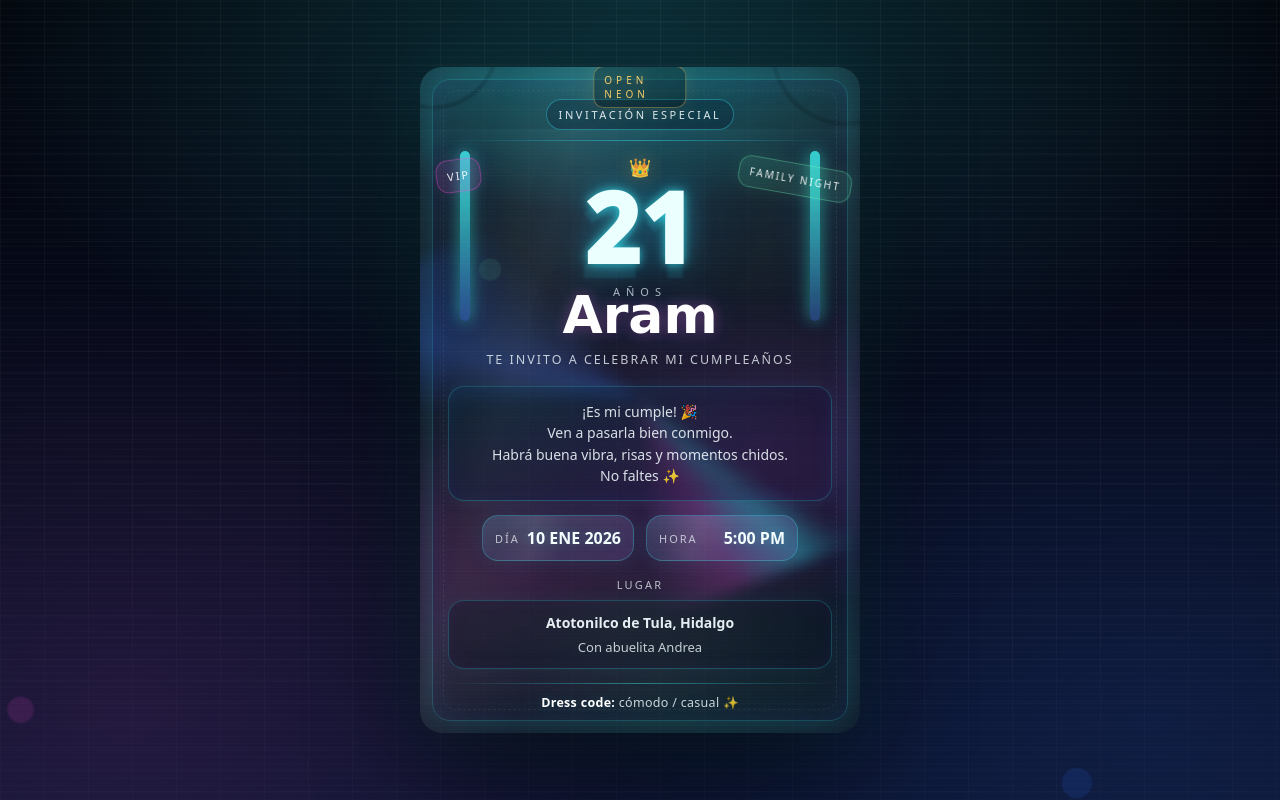
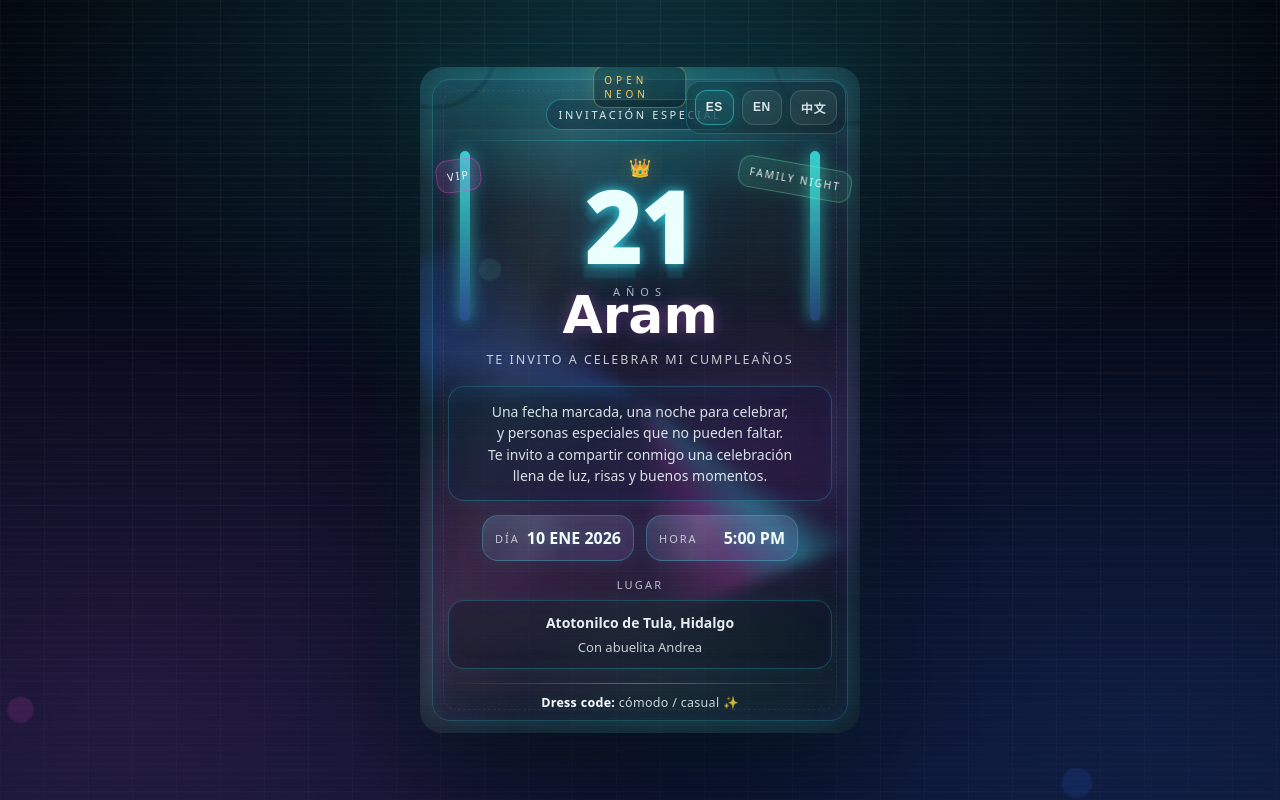
Before and after one commit to Robert1401/invitacion-roberto, a plain HTML site: page index.html in a window 1280 px wide. Drawn offline with Linux system fonts and the light colour scheme.

Commit message:
Add language switcher ES/EN/ZH

```diff
--- a/index.html
+++ b/index.html
@@ -26,8 +26,15 @@
     <div class="bg-glow"></div>
     <div class="frame"></div>
 
+    <!-- Selector idioma -->
+    <div class="langbar" aria-label="Selector de idioma">
+      <button class="langbtn" data-lang="es" type="button">ES</button>
+      <button class="langbtn" data-lang="en" type="button">EN</button>
+      <button class="langbtn" data-lang="zh" type="button">中文</button>
+    </div>
+
     <header class="top">
-      <div class="pill">INVITACIÓN ESPECIAL</div>
+      <div class="pill" data-i18n="pill">INVITACIÓN ESPECIAL</div>
       <div class="divider"></div>
     </header>
 
@@ -36,16 +43,15 @@
         <div class="age-badge" aria-hidden="true">👑</div>
         <div class="age-shadow">21</div>
         <div class="age">21</div>
-        <div class="age-caption">AÑOS</div>
+        <div class="age-caption" data-i18n="years">AÑOS</div>
       </div>
 
       <div class="name">Aram</div>
-      <div class="subtitle">Te invito a celebrar mi cumpleaños</div>
+      <div class="subtitle" data-i18n="subtitle">Te invito a celebrar mi cumpleaños</div>
     </section>
 
-    <!-- MENSAJE (rotador) -->
     <section class="message">
-      <p id="msg">
+      <p id="msg" data-i18n="message">
         Una fecha marcada, una noche para celebrar,<br />
         y personas especiales que no pueden faltar.<br />
         Te invito a compartir conmigo una celebración<br />
@@ -55,45 +61,127 @@
 
     <section class="chips">
       <div class="chip">
-        <span class="chip-label">DÍA</span>
-        <span class="chip-value">10 ENE 2026</span>
+        <span class="chip-label" data-i18n="dayLabel">DÍA</span>
+        <span class="chip-value" id="dateValue">10 ENE 2026</span>
       </div>
       <div class="chip">
-        <span class="chip-label">HORA</span>
-        <span class="chip-value">5:00 PM</span>
+        <span class="chip-label" data-i18n="timeLabel">HORA</span>
+        <span class="chip-value" id="timeValue">5:00 PM</span>
       </div>
     </section>
 
     <section class="place">
-      <div class="place-title">LUGAR</div>
+      <div class="place-title" data-i18n="placeLabel">LUGAR</div>
       <div class="place-box">
-        <div class="place-main">Atotonilco de Tula, Hidalgo</div>
-        <div class="place-sub">Con abuelita Andrea</div>
+        <div class="place-main" id="placeMain">Atotonilco de Tula, Hidalgo</div>
+        <div class="place-sub" id="placeSub" data-i18n="placeSub">Con abuelita Andrea</div>
       </div>
     </section>
 
     <footer class="bottom">
       <div class="divider"></div>
-      <div class="note">
+      <div class="note" data-i18n="footer">
         <strong>Dress code:</strong> cómodo / casual ✨
       </div>
     </footer>
 
   </main>
 
-  <!-- Rotador automático de frases (opcional, pero padre) -->
   <script>
-    const msgs = [
-      `Una fecha marcada, una noche para celebrar,<br/>y personas especiales que no pueden faltar.<br/>Te invito a compartir conmigo una celebración<br/>llena de luz, risas y buenos momentos.`,
-      `¡Es mi cumple! 🎉<br/>Ven a pasarla bien conmigo.<br/>Habrá buena vibra, risas y momentos chidos.<br/>No faltes ✨`,
-      `Tu presencia es el mejor regalo 🫶<br/>Vamos a celebrar juntos.<br/>Te espero para un rato bonito y familiar.<br/>Nos vemos ahí 🤍`,
-      `Noche especial, gente especial ✨<br/>Acompáñame a festejar mis 21.<br/>Un plan tranquilo, familiar y con cariño.<br/>¡Te espero!`
-    ];
-    let i = 0;
-    setInterval(() => {
-      i = (i + 1) % msgs.length;
-      document.getElementById("msg").innerHTML = msgs[i];
-    }, 3500);
+    // ====== Textos por idioma ======
+    const i18n = {
+      es: {
+        lang: "es",
+        title: "Invitación | Aram 21",
+        pill: "INVITACIÓN ESPECIAL",
+        years: "AÑOS",
+        subtitle: "Te invito a celebrar mi cumpleaños",
+        dayLabel: "DÍA",
+        timeLabel: "HORA",
+        placeLabel: "LUGAR",
+        placeMain: "Atotonilco de Tula, Hidalgo",
+        placeSub: "Con abuelita Andrea",
+        footer: "<strong>Dress code:</strong> cómodo / casual ✨",
+        message: `Una fecha marcada, una noche para celebrar,<br/>
+                  y personas especiales que no pueden faltar.<br/>
+                  Te invito a compartir conmigo una celebración<br/>
+                  llena de luz, risas y buenos momentos.`,
+        dateValue: "10 ENE 2026",
+        timeValue: "5:00 PM"
+      },
+      en: {
+        lang: "en",
+        title: "Invitation | Aram 21",
+        pill: "SPECIAL INVITATION",
+        years: "YEARS",
+        subtitle: "You're invited to celebrate my birthday",
+        dayLabel: "DATE",
+        timeLabel: "TIME",
+        placeLabel: "PLACE",
+        placeMain: "Atotonilco de Tula, Hidalgo",
+        placeSub: "With grandma Andrea",
+        footer: "<strong>Dress code:</strong> comfy / casual ✨",
+        message: `A special date, a night to celebrate,<br/>
+                  with people who truly matter.<br/>
+                  Come join me for a celebration<br/>
+                  full of lights, laughs and good vibes.`,
+        dateValue: "JAN 10, 2026",
+        timeValue: "5:00 PM"
+      },
+      zh: {
+        lang: "zh",
+        title: "邀请函 | Aram 21",
+        pill: "特别邀请",
+        years: "岁",
+        subtitle: "邀请你来参加我的生日聚会",
+        dayLabel: "日期",
+        timeLabel: "时间",
+        placeLabel: "地点",
+        placeMain: "Atotonilco de Tula, Hidalgo",
+        placeSub: "和外婆 Andrea 一起",
+        footer: "<strong>着装：</strong>舒适 / 休闲 ✨",
+        message: `一个特别的日子，一场庆祝的夜晚，<br/>
+                  重要的人当然不能缺席。<br/>
+                  诚邀你一起来参加我的生日聚会，<br/>
+                  充满灯光、欢笑与美好回忆。`,
+        dateValue: "2026年1月10日",
+        timeValue: "下午 5:00"
+      }
+    };
+
+    // ====== Aplicar idioma ======
+    function setLang(code){
+      const t = i18n[code] || i18n.es;
+
+      document.documentElement.lang = t.lang;
+      document.title = t.title;
+
+      // Textos por data-i18n
+      document.querySelectorAll("[data-i18n]").forEach(el => {
+        const key = el.getAttribute("data-i18n");
+        if (t[key] !== undefined) el.innerHTML = t[key];
+      });
+
+      // Campos específicos
+      document.getElementById("dateValue").textContent = t.dateValue;
+      document.getElementById("timeValue").textContent = t.timeValue;
+      document.getElementById("placeMain").textContent = t.placeMain;
+
+      // UI estado botones
+      document.querySelectorAll(".langbtn").forEach(b => {
+        b.classList.toggle("active", b.dataset.lang === code);
+      });
+
+      localStorage.setItem("lang", code);
+    }
+
+    // Click botones
+    document.querySelectorAll(".langbtn").forEach(btn => {
+      btn.addEventListener("click", () => setLang(btn.dataset.lang));
+    });
+
+    // Idioma recordado
+    setLang(localStorage.getItem("lang") || "es");
   </script>
 
 </body>
--- a/style.css
+++ b/style.css
@@ -596,3 +596,44 @@ body::after{
   .chip-value{ font-size: 15px; }
   .age-caption{ letter-spacing: 5px; }
 }
+/* ===== Selector de idioma ===== */
+.langbar{
+  position:absolute;
+  top: 14px;
+  right: 14px;
+  z-index: 5;
+  display:flex;
+  gap: 8px;
+  padding: 8px;
+  border-radius: 14px;
+  border: 1px solid rgba(55,240,255,.22);
+  background: rgba(0,0,0,.22);
+  backdrop-filter: blur(10px);
+}
+
+.langbtn{
+  appearance:none;
+  border: 1px solid rgba(255,255,255,.14);
+  background: rgba(255,255,255,.06);
+  color: rgba(242,251,255,.88);
+  font-weight: 800;
+  font-size: 12px;
+  padding: 8px 10px;
+  border-radius: 12px;
+  cursor:pointer;
+  letter-spacing: .6px;
+  transition: transform .15s ease, filter .15s ease, background .15s ease;
+}
+
+.langbtn:hover{ transform: translateY(-1px); }
+.langbtn.active{
+  border-color: rgba(55,240,255,.40);
+  background: rgba(55,240,255,.10);
+  filter: brightness(1.1);
+  box-shadow: 0 0 18px rgba(55,240,255,.12);
+}
+
+@media (max-width: 420px){
+  .langbar{ top: 10px; right: 10px; padding: 6px; }
+  .langbtn{ padding: 7px 9px; font-size: 11px; }
+}
```
